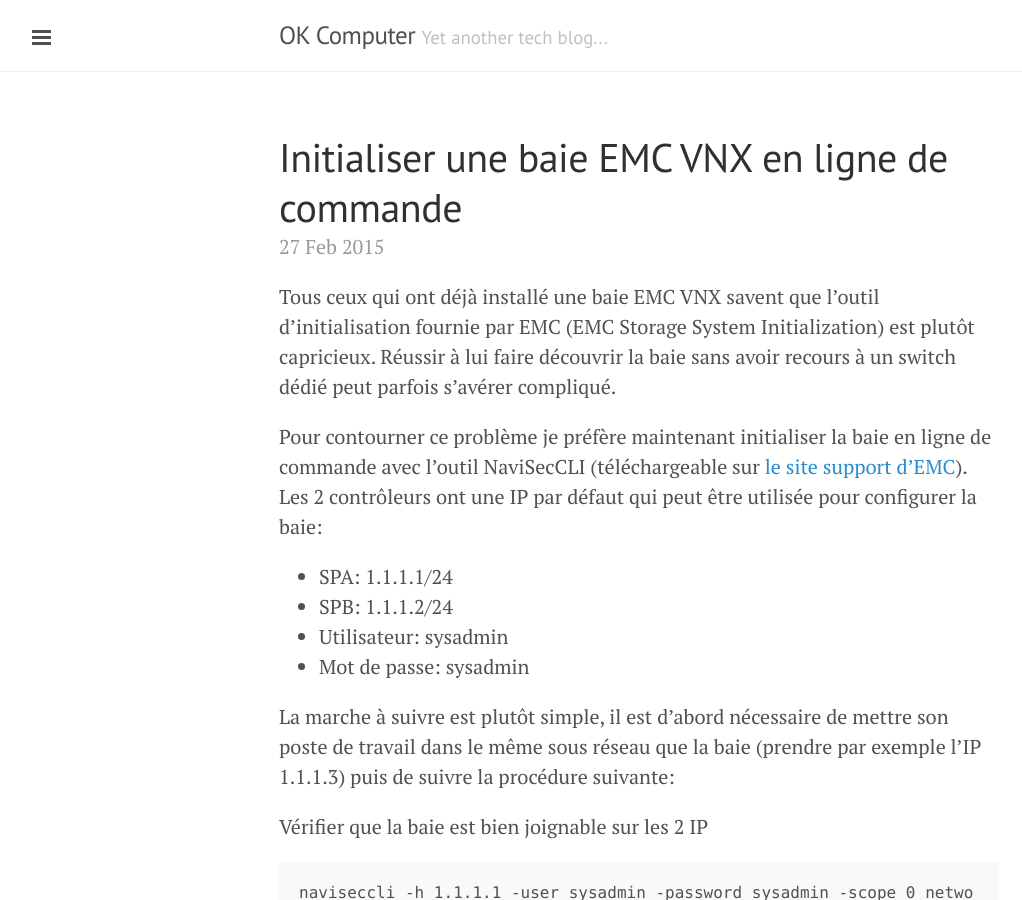
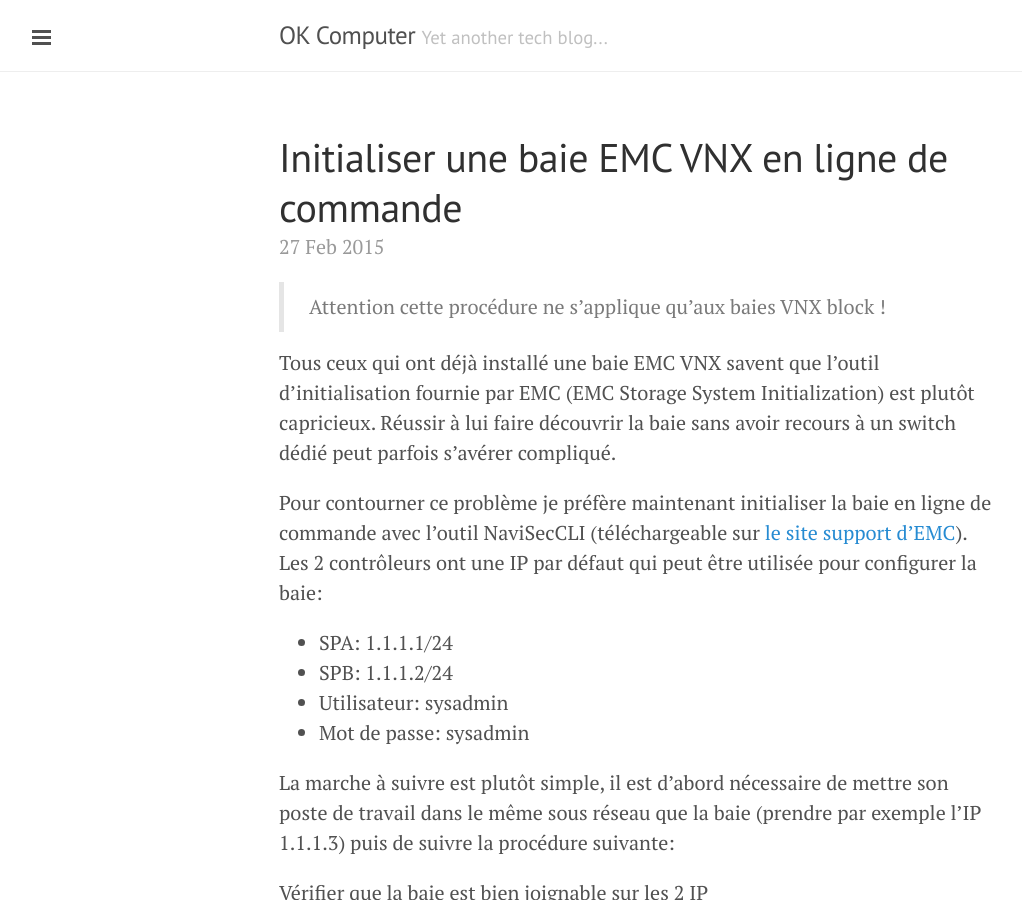
Before and after one commit to okcomputerpro/okcomputerpro.github.io, a Jekyll site: the page built from _posts/2015-02-27-Initialisation-VNX-CLI.md, in a window 1280 px wide and 900 px high. Shown: the whole window, without its empty margins (1-1023 px from the left). Built offline with Jekyll 4.4.1, drawn with Linux system fonts in a browser that asks for light colours; nearby versions of some CDN libraries; Markdown is read by kramdown in place of the engine named in the settings.

Commit message:
Modification post

```diff
--- a/_posts/2015-02-27-Initialisation-VNX-CLI.md
+++ b/_posts/2015-02-27-Initialisation-VNX-CLI.md
@@ -2,6 +2,8 @@
 layout: post
 title: Initialiser une baie EMC VNX en ligne de commande
 ---
+
+> Attention cette procédure ne s'applique qu'aux baies VNX block !
 
 Tous ceux qui ont déjà installé une baie EMC VNX savent que l'outil d'initialisation fournie par EMC (EMC Storage System Initialization) est plutôt capricieux. Réussir à lui faire découvrir la baie sans avoir recours à un switch dédié peut parfois s'avérer compliqué.
 
```
